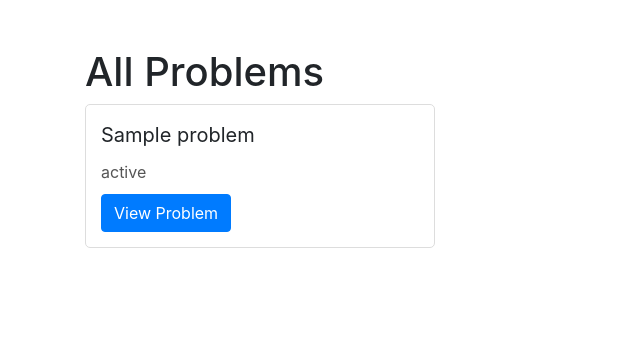
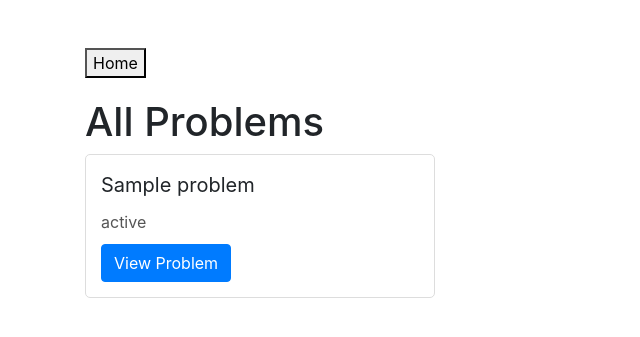
Before and after one commit to SIRATTKAUR/AU_OJ_project, a Django app: page /problems/ in a window 1280 px wide. Shown: the top 337 px of the page, without its empty margins (0-640 px from the left). Run offline with Django 5.2, Linux system fonts and the light colour scheme; the first user in the database is signed in; tables that the repository leaves empty hold one stand-in row (Sample ...); some libraries are stand-ins or nearby versions.

Commit message:
Added home button to templates

```diff
--- a/oj/accounts/templates/login.html
+++ b/oj/accounts/templates/login.html
@@ -9,6 +9,12 @@
 </head>
 <body>
 <div class="container mt-5">
+
+    <div class="row mb-3">
+        <div class="col text-left">
+            <a href="{% url 'home' %}" class="btn btn-secondary">Home</a>
+        </div>
+    </div>
     <div class="row justify-content-center">
         <div class="col-md-6">
             <div class="card">
--- a/oj/accounts/templates/register.html
+++ b/oj/accounts/templates/register.html
@@ -9,6 +9,12 @@
 </head>
 <body>
 <div class="container mt-5">
+
+    <div class="row mb-3">
+        <div class="col text-left">
+            <a href="{% url 'home' %}" class="btn btn-secondary">Home</a>
+        </div>
+    </div>
     <div class="row justify-content-center">
         <div class="col-md-6">
             <div class="card">
--- a/oj/home/templates/problemlist.html
+++ b/oj/home/templates/problemlist.html
@@ -28,10 +28,18 @@
         .view-button {
             margin-top: 10px;
         }
+        .home-button {
+            margin-bottom: 20px;
+        }
     </style>
 </head>
 <body>
 <div class="container mt-5">
+    <div class="home-button">
+        <a href="{% url 'home' %}">
+            <button type="button">Home</button>
+        </a>
+    </div>
     <h1>All Problems</h1>
     <div class="row">
     {% if user.is_authenticated %}
```
Also changed, not shown: oj/home/templates/problemdetails.html (+9 -1 lines).
